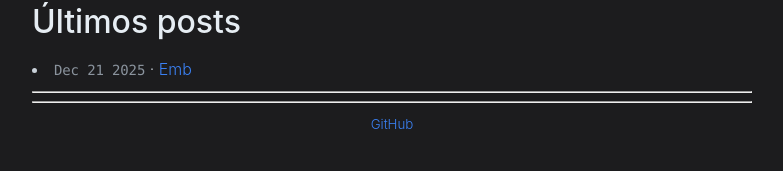
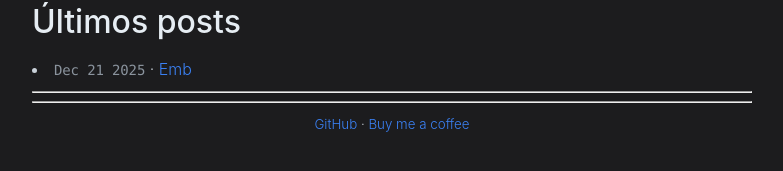
Before and after one commit to Migue8gl/Migue8gl.github.io, a Jekyll site: the page built from index.md, in a window 1280 px wide. Shown: the part 646-817 px from the top of the page, without its empty margins (248-1031 px from the left). Built offline with Jekyll 4.4.1, drawn with Linux system fonts in a browser that asks for light colours.

Commit message:
added buymeacoffee link

```diff
--- a/_layouts/default.html
+++ b/_layouts/default.html
@@ -52,7 +52,8 @@ layout: none
   <footer>
     <hr>
     <center><small>
-      <a href="{{ site.github_link }}">GitHub</a>
+      <a href="{{ site.github_link }}">GitHub</a> ·
+      <a href="{{ site.buymeacoffee_link }}">Buy me a coffee</a>
     </small></center>
   </footer>
 </body>
```
